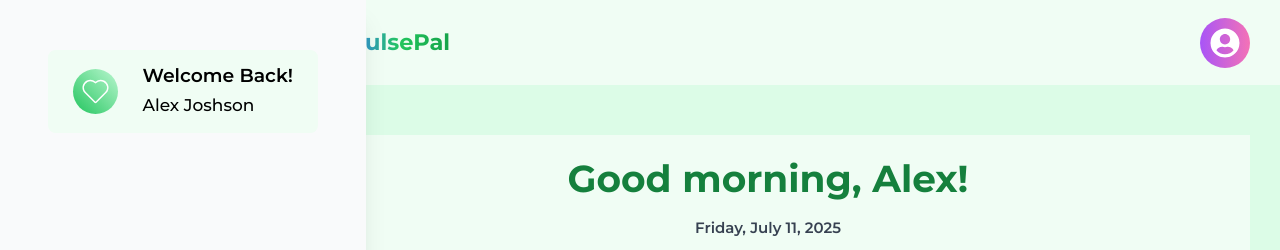
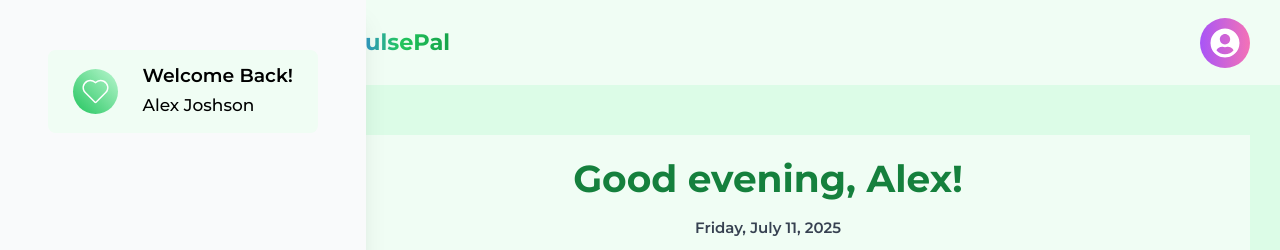
Before and after one commit to CHIDI00/pulsePal, a React (Vite) app: page / in a window 1280 px wide. Shown: the top 250 px of the page. Built offline with nearby package versions, Linux system fonts and the light colour scheme; no server answers.

Commit message:
feat: enhance WelcomeMessage component with dynamic greeting and date display

```diff
--- a/src/components/section/dashboard/WelcomeMessage.jsx
+++ b/src/components/section/dashboard/WelcomeMessage.jsx
@@ -1,13 +1,33 @@
-import React from "react";
+import { useEffect, useState } from "react";
 
 const WelcomeMessage = () => {
+  const [date, setDate] = useState(new Date());
+
+  useEffect(() => {
+    setDate(new Date());
+  }, []);
+
+  const formattedDate = date.toLocaleDateString("en-US", {
+    weekday: "long",
+    month: "long",
+    day: "numeric",
+    year: "numeric",
+  });
+
+  const greeting = () => {
+    const hour = date.getHours();
+    if (hour < 12) return "Good morning";
+    if (hour < 17) return "Good afternoon";
+    return "Good evening";
+  };
+
   return (
     <div className="flex flex-col items-center justify-center gap-8 py-10">
       <h2 className="text-6xl font-bold text-green-700 normal-case">
-        Good morning, Alex!
+        {greeting()}, Alex!
       </h2>
       <p className="text-2xl font-semibold text-gray-700 normal-case">
-        Friday, July 11, 2025
+        {formattedDate}
       </p>
       <p className="text-2xl font-medium text-blue-700 normal-case">
         Let's check how you're doing today
```
